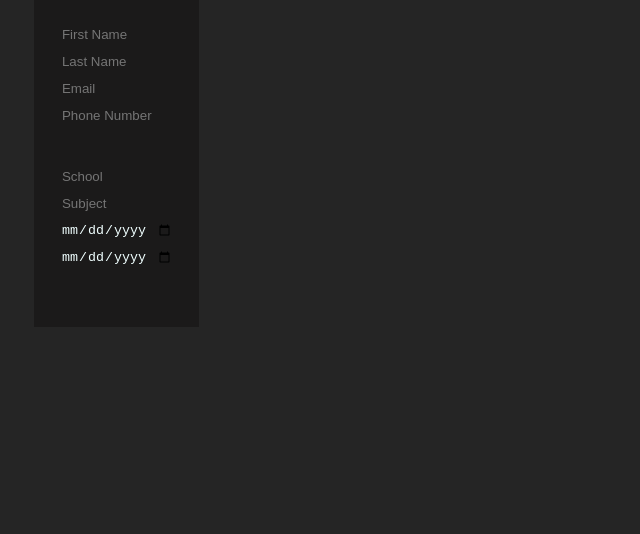
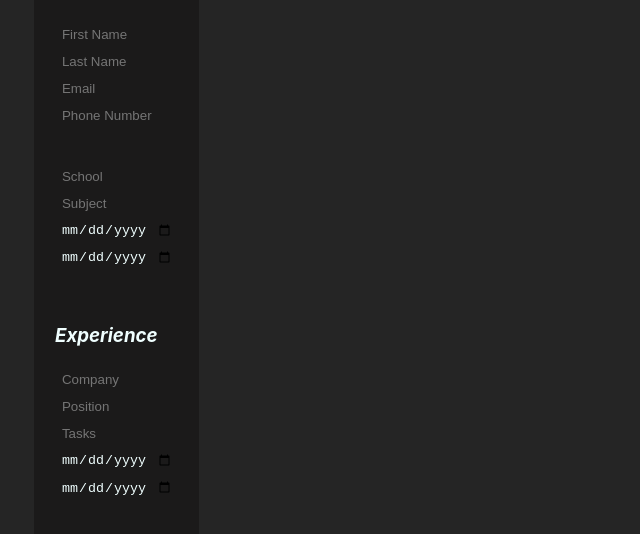
Before and after one commit to MikeAtwood/new-cv-project, a React (Create React App) app: page / in a window 1280 px wide. Shown: the top 534 px of the page, without its empty margins (0-640 px from the left). Built offline with nearby package versions, Linux system fonts and the light colour scheme.

Commit message:
added Exp to Form

```diff
--- a/src/components/Form.js
+++ b/src/components/Form.js
@@ -1,6 +1,7 @@
 import React from "react";
 import General from "./General";
 import Education from "./Education";
+import Experience from "./Experience";
 
 const Form = ({ handleInputChange }) => {
     return (
@@ -12,6 +13,7 @@ const Form = ({ handleInputChange }) => {
                 <Education
                     handleInputChange={handleInputChange}
                 />
+                <Experience />
             </div>
         </div>
     )
```
